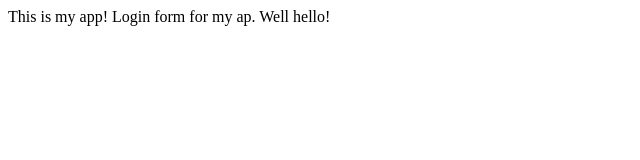
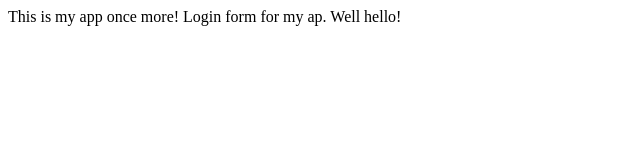
Before and after one commit to falc0neye/tutorialRepo, a plain HTML site: page index.html in a window 1280 px wide. Shown: the whole page, without its empty margins (0-640 px from the left). Drawn offline with Linux system fonts and the light colour scheme.

Commit message:
more commits

```diff
--- a/index.html
+++ b/index.html
@@ -3,7 +3,7 @@
     <title>My App</title>
     </head>
     <body>
-        This is my app!
+        This is my app once more!
         Login form for my ap.
         Well hello!
     </body>
```
